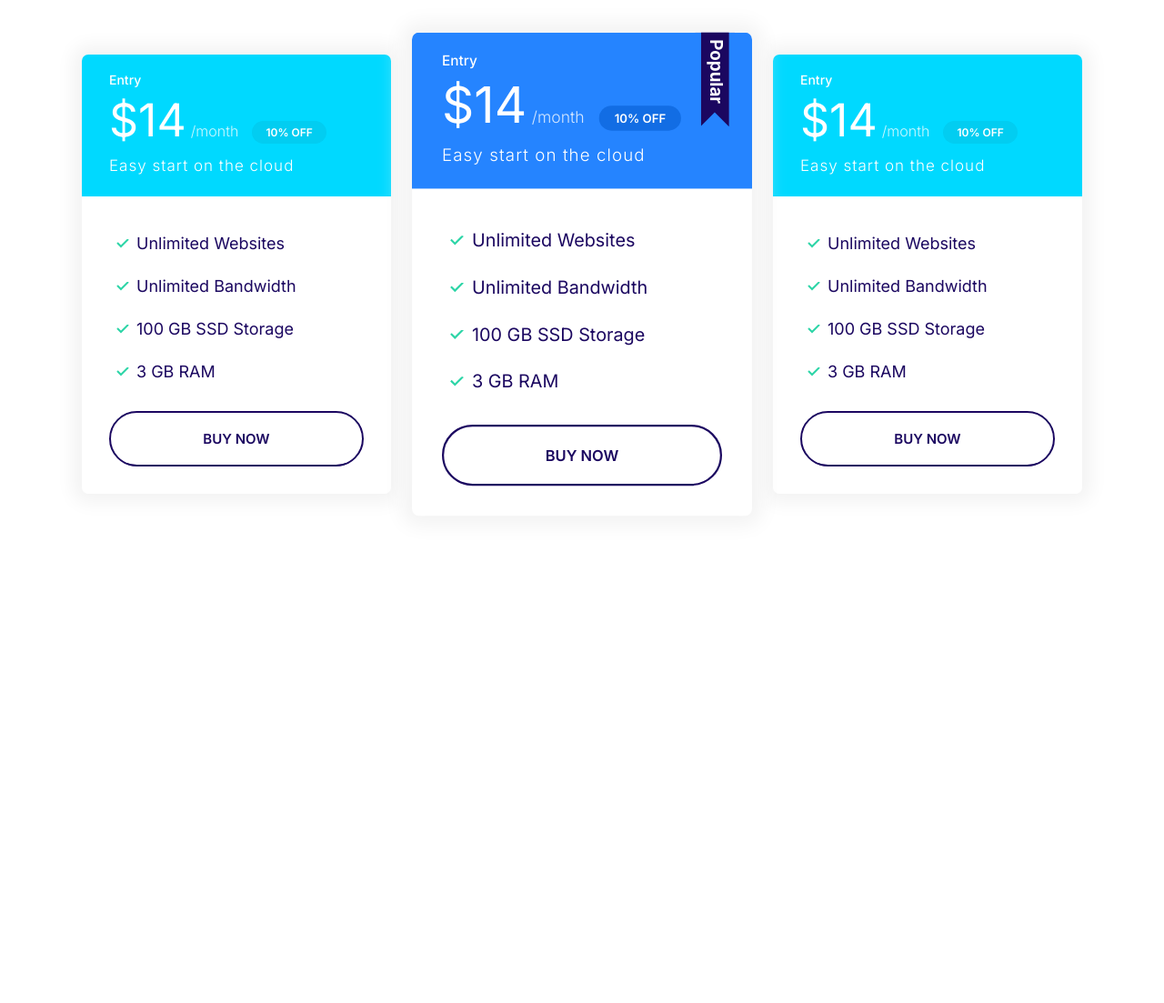
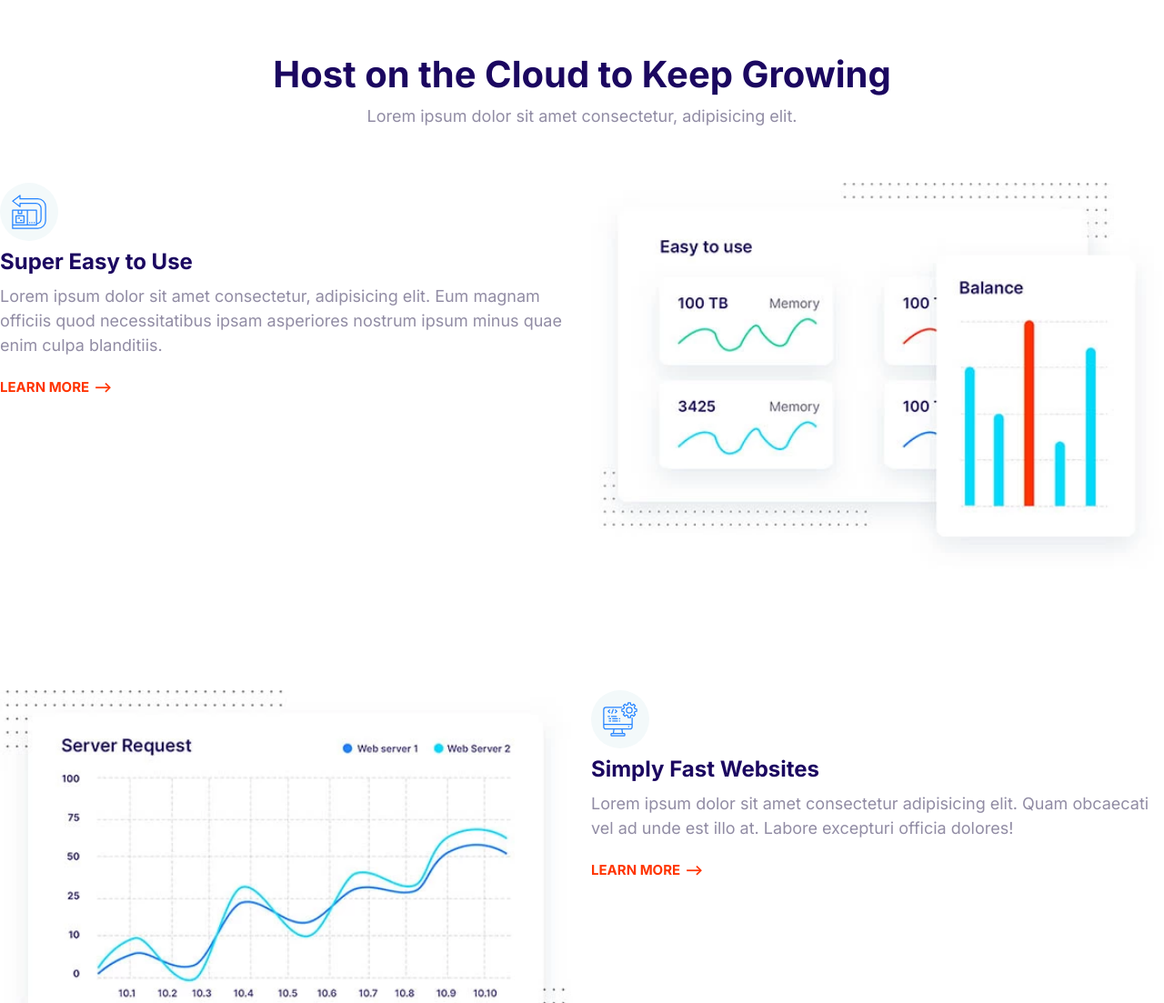
Before and after one commit to barrytheberry-qmz/moshify-by-barry, a plain HTML site: page index.html in a window 1280 px wide. Shown: the top 1103 px of the page at 91% size. Before the commit the page ends 800 px from the top, so only its background shows below. Drawn offline with Linux system fonts and the light colour scheme.

Commit message:
create feature blocks component

```diff
--- a/css/styles.css
+++ b/css/styles.css
@@ -774,3 +774,27 @@ a {
     max-width: 500px;
     margin: 0 auto;
 }
+
+/* Features */
+.feature {
+    gap: 4rem 2rem;
+    margin: 12rem 0;
+}
+
+.feature:first-of-type {
+    margin-top: 6rem;
+}
+
+.feature__heading {
+    margin: 1rem 0;
+}
+
+.feature__image {
+    width: 100%;
+}
+
+@media screen and (min-width: 768px){
+    .feature:nth-of-type(even) .feature__content {
+        order: 2;
+    }
+}
--- a/index.html
+++ b/index.html
@@ -12,70 +12,101 @@
         <link rel="stylesheet" href="css/styles.css">
     </head>
     <body>
-        <section class="block container block-plans">
-            <div class="grid grid--1x3">
-                <div class="plan plan">
-                    <div class="card card--secondary">
-                        <header class="card__header">
-                            <h3 class="plan__name">Entry</h3>
-                            <span class="plan__price">$14</span>
-                            <span class="plan__billing-cycle">/month</span>
-                            <span class="badge badge--secondary badge--small">10% OFF</span>
-                            <span class="plan__description">Easy start on the cloud</span>
-                        </header>
-                        <div class="card__body">
-                            <ul class="list list--tick">
-                                <li class="list__item">Unlimited Websites</li>
-                                <li class="list__item">Unlimited Bandwidth</li>
-                                <li class="list__item">100 GB SSD Storage</li>
-                                <li class="list__item">3 GB RAM</li>
-                            </ul>
-                            <button class="btn btn--outline btn--block">Buy Now</button>
-                        </div>
-                    </div>
-                </div>
-                <div class="plan plan--popular">
-                    <div class="card card--primary">
-                        <header class="card__header">
-                            <h3 class="plan__name">Entry</h3>
-                            <span class="plan__price">$14</span>
-                            <span class="plan__billing-cycle">/month</span>
-                            <span class="badge badge--primary badge--small">10% OFF</span>
-                            <span class="plan__description">Easy start on the cloud</span>
-                        </header>
-                        <div class="card__body">
-                            <ul class="list list--tick">
-                                <li class="list__item">Unlimited Websites</li>
-                                <li class="list__item">Unlimited Bandwidth</li>
-                                <li class="list__item">100 GB SSD Storage</li>
-                                <li class="list__item">3 GB RAM</li>
-                            </ul>
-                            <button class="btn btn--outline btn--block">Buy Now</button>
-                        </div>
-                    </div>
-                </div>
-                <div class="plan">
-                    <div class="card card--secondary">
-                        <header class="card__header">
-                            <h3 class="plan__name">Entry</h3>
-                            <span class="plan__price">$14</span>
-                            <span class="plan__billing-cycle">/month</span>
-                            <span class="badge badge--secondary badge--small">10% OFF</span>
-                            <span class="plan__description">Easy start on the cloud</span>
-                        </header>
-                        <div class="card__body">
-                            <ul class="list list--tick">
-                                <li class="list__item">Unlimited Websites</li>
-                                <li class="list__item">Unlimited Bandwidth</li>
-                                <li class="list__item">100 GB SSD Storage</li>
-                                <li class="list__item">3 GB RAM</li>
-                            </ul>
-                            <button class="btn btn--outline btn--block">Buy Now</button>
-                        </div>
-                    </div>
-                </div>
+        <secton class="block container">
+        <header class="block__header">
+            <h2>Host on the Cloud to Keep Growing</h2>
+            <p>Lorem ipsum dolor sit amet consectetur, adipisicing elit.</p>
+        </header>
+        <article class="grid grid--1x2 feature">
+            <div class="feature__content">
+                <span class="icon-container">
+                    <svg class="icon icon--primary">
+                        <use xlink:href="images/sprite.svg#easy"></use>
+                    </svg>
+                </span>
+                <h3 class="feature__heading">Super Easy to Use</h3>
+                <p>
+                    Lorem ipsum dolor sit amet consectetur, adipisicing elit. Eum magnam officiis quod necessitatibus ipsam asperiores nostrum ipsum minus quae enim culpa blanditiis.
+                </p>
+                <a href="#" class="link-arrow">Learn More</a>
             </div>
-        </section>
+            <picture>
+                <source type="image/webp" srcset="images/easy.webp 1x, images/easy@2x.webp">
+                <source type="image/jpg" srcset="images/easy.jpg 1x, images/easy@2x.jpg">
+                <img class="feature__image" src="images/easy@2x.jpg" alt="" />
+            </picture>
+        </article>
+        <article class="grid grid--1x2 feature">
+            <div class="feature__content">
+                <span class="icon-container">
+                    <svg class="icon icon--primary">
+                        <use xlink:href="images/sprite.svg#computer"></use>
+                    </svg>
+                </span>
+                <h3 class="feature__heading">Simply Fast Websites</h3>
+                <p>
+                    Lorem ipsum dolor sit amet consectetur adipisicing elit. Quam obcaecati
+                    vel ad unde est illo at. Labore excepturi officia dolores!
+                </p>
+                <a href="#" class="link-arrow">Learn More</a>
+            </div>
+            <picture>
+                <source type="image/webp"
+                        srcset="images/fast.webp 1x,
+                                images/fast@2x.webp 2x" />
+                <source type="image/jpg" srcset="images/fast.jpg 1x, images/fast@2x.jpg 2x" />
+                <img class="feature__image" src="images/fast@2x.jpg" alt="" />
+            </picture>
+        </article>
+        <article class="grid grid--1x2 feature">
+            <div class="feature__content">
+                <span class="icon-container">
+                    <svg class="icon icon--primary">
+                        <use xlink:href="images/sprite.svg#wordpress"></use>
+                    </svg>
+                </span>
+                <h3 class="feature__heading">Wordpress Made Easy</h3>
+                <p>
+                    Lorem ipsum dolor sit amet consectetur adipisicing elit. Quam obcaecati
+                    vel ad unde est illo at. Labore excepturi officia dolores!
+                </p>
+                <a href="#" class="link-arrow">Learn More</a>
+            </div>
+            <picture>
+                <source type="image/webp"
+                        srcset="images/wordpress.webp 1x,
+                                images/wordpress@2x.webp 2x" />
+                <source type="image/jpg"
+                        srcset="images/wordpress.jpg 1x,
+                                images/wordpress@2x.jpg 2x" />
+                <img class="feature__image" src="images/wordpress@2x.jpg" alt="" />
+            </picture>
+        </article>
+        <article class="grid grid--1x2 feature">
+            <div class="feature__content">
+                <span class="icon-container">
+                    <svg class="icon icon--primary">
+                        <use xlink:href="images/sprite.svg#clock"></use>
+                    </svg>
+                </span>
+                <h3 class="feature__heading">24/7 Expert Support</h3>
+                <p>
+                    Lorem ipsum dolor sit amet consectetur adipisicing elit. Quam obcaecati
+                    vel ad unde est illo at. Labore excepturi officia dolores!
+                </p>
+                <a href="#" class="link-arrow">Learn More</a>
+            </div>
+            <picture>
+                <source type="image/webp"
+                        srcset="images/support.webp 1x,
+                                images/support@2x.webp 2x" />
+                <source type="image/jpg"
+                        srcset="images/support.jpg 1x,
+                                images/support@2x.jpg 2x" />
+                <img class="feature__image" src="images/support@2x.jpg" alt="" />
+            </picture>
+        </article>
+        </secton>
         <script src="js/main.js"></script>
     </body>
 </html>
```
Also changed, not shown: components/features-blocks.html (added, +95 -0 lines), images/easy.jpg (added), images/easy.webp (added), images/easy@2x.jpg (added), images/easy@2x.webp (added), images/fast.jpg (added), images/fast.webp (added), images/fast@2x.jpg (added), images/fast@2x.webp (added), images/support.jpg (added), images/support.webp (added), images/support@2x.jpg (added), images/support@2x.webp (added), images/wordpress.jpg (added), 3 more files.
